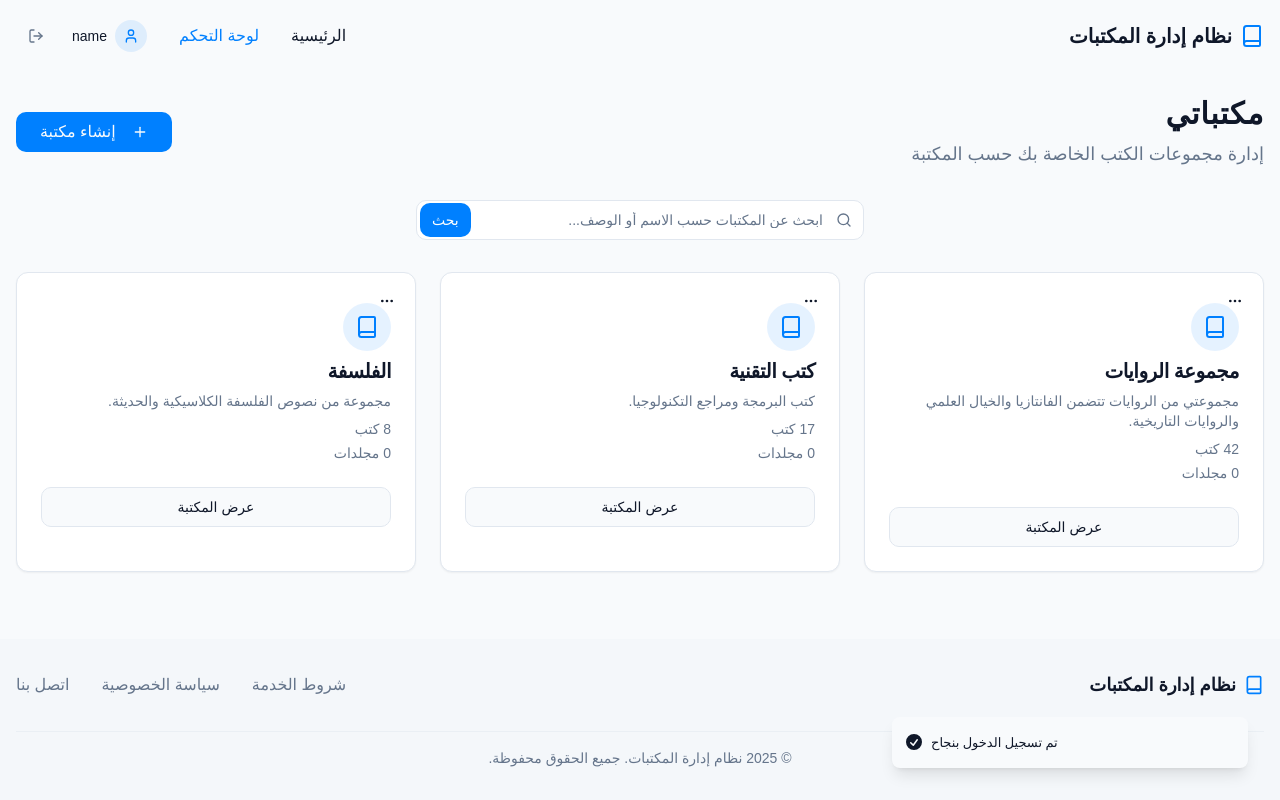
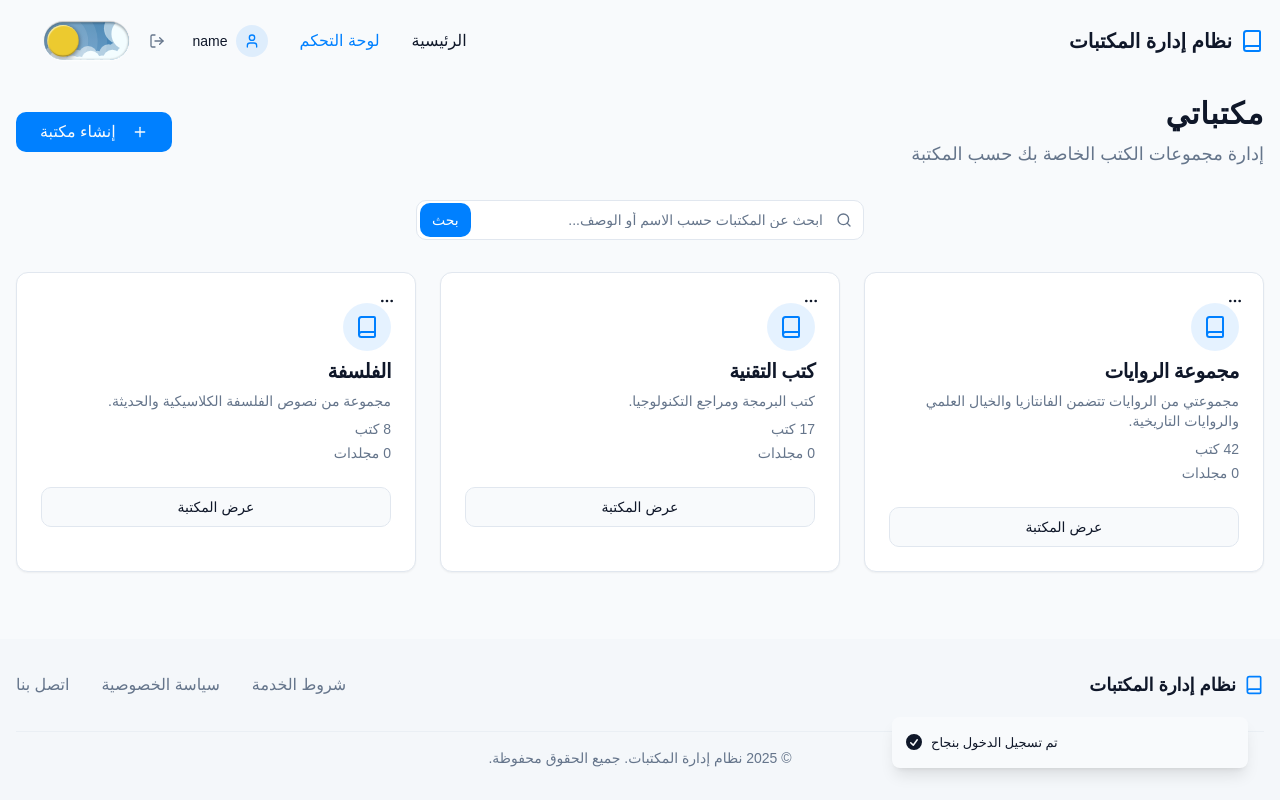
Before and after one commit to HISHAM-TR/maktabati, a React (Vite) app: page /dashboard in a window 1280 px wide. Both pictures are taken after typing "name@example.com", "Sample123" into the empty fields and a click on the button "تسجيل الدخول". Built offline with nearby package versions, Linux system fonts and the light colour scheme.

Commit message:
Refactor: Move theme switch to header
Move the theme switch component to the header and adjust its size for better integration.

```diff
--- a/src/components/layout/Header.tsx
+++ b/src/components/layout/Header.tsx
@@ -4,6 +4,7 @@ import { NavLink, useLocation, useNavigate } from "react-router-dom";
 import { Button } from "@/components/ui/button";
 import { useAuth } from "@/App";
 import { Menu, X, Book, User, LogOut } from "lucide-react";
+import ThemeSwitch from "@/components/ui/ThemeSwitch";
 
 const Header = () => {
   const [isMenuOpen, setIsMenuOpen] = useState(false);
@@ -86,6 +87,7 @@ const Header = () => {
                   <span className="text-sm font-medium">{user.name}</span>
                 </div>
 
+                <div className="flex items-center space-x-reverse space-x-2">
                   <Button
                     variant="ghost"
                     size="icon"
@@ -94,6 +96,10 @@ const Header = () => {
                   >
                     <LogOut className="h-5 w-5" />
                   </Button>
+                  <div className="scale-75 origin-right">
+                    <ThemeSwitch />
+                  </div>
+                </div>
               </div>
             </>
           ) : (
@@ -104,6 +110,9 @@ const Header = () => {
               <NavLink to="/register">
                 <Button>إنشاء حساب</Button>
               </NavLink>
+              <div className="scale-75 origin-right">
+                <ThemeSwitch />
+              </div>
             </div>
           )}
         </nav>
@@ -167,6 +176,7 @@ const Header = () => {
                     <span className="text-sm font-medium">{user.name}</span>
                   </div>
 
+                  <div className="flex items-center space-x-reverse space-x-2">
                     <Button
                       variant="ghost"
                       size="sm"
@@ -176,6 +186,10 @@ const Header = () => {
                       <LogOut className="h-4 w-4 ml-2" />
                       تسجيل الخروج
                     </Button>
+                    <div className="scale-75">
+                      <ThemeSwitch />
+                    </div>
+                  </div>
                 </div>
               </>
             ) : (
@@ -186,6 +200,11 @@ const Header = () => {
                 <NavLink to="/register" className="w-full">
                   <Button className="w-full">إنشاء حساب</Button>
                 </NavLink>
+                <div className="flex justify-center mt-2">
+                  <div className="scale-75">
+                    <ThemeSwitch />
+                  </div>
+                </div>
               </div>
             )}
           </div>
--- a/src/components/ui/ThemeSwitch.tsx
+++ b/src/components/ui/ThemeSwitch.tsx
@@ -1,6 +1,7 @@
 
-import { useState, useEffect } from "react";
 import { useLocalStorage } from "@/hooks/use-local-storage";
+import { useEffect } from "react";
+import "../ui/theme-switch.css";
 
 const ThemeSwitch = () => {
   const [isDarkMode, setIsDarkMode] = useLocalStorage<boolean>("dark-mode", false);
```
Lines whose indentation alone changed are shown as unchanged.
